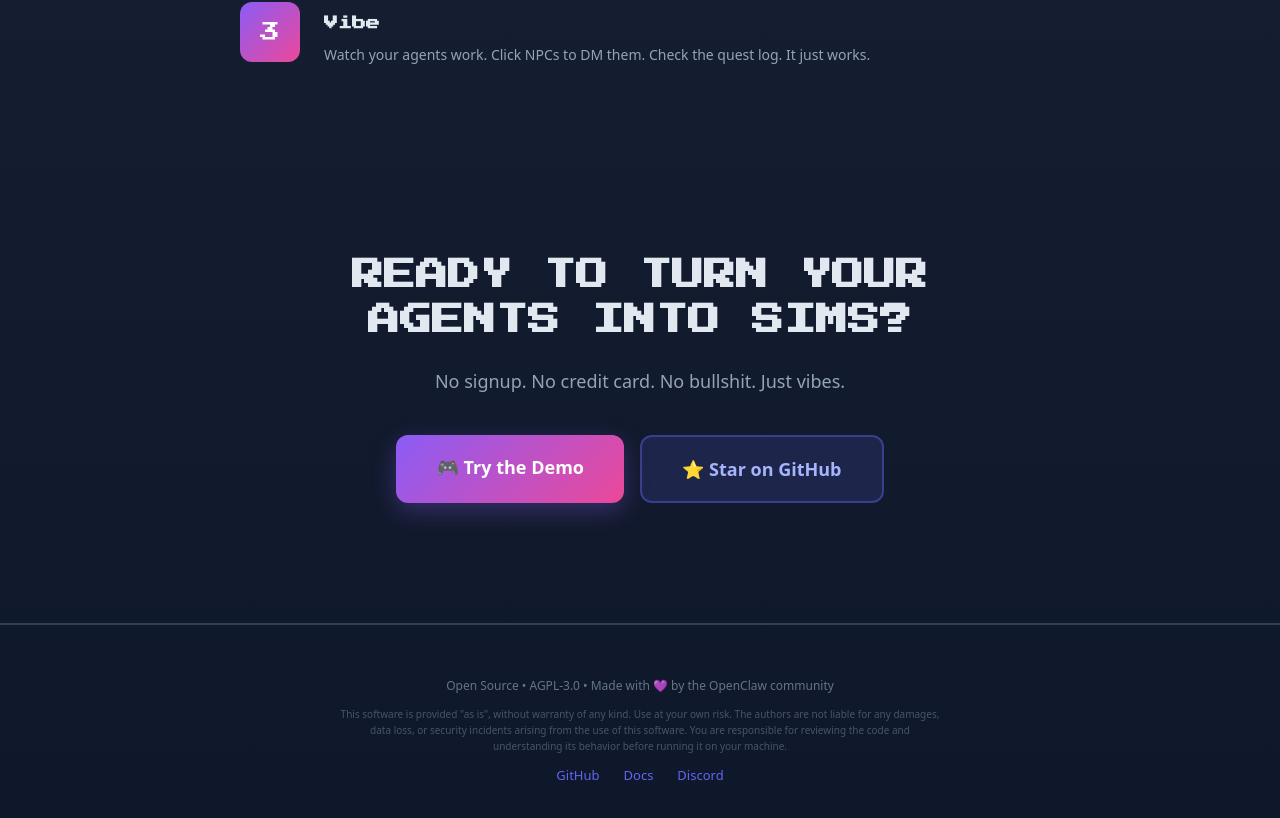
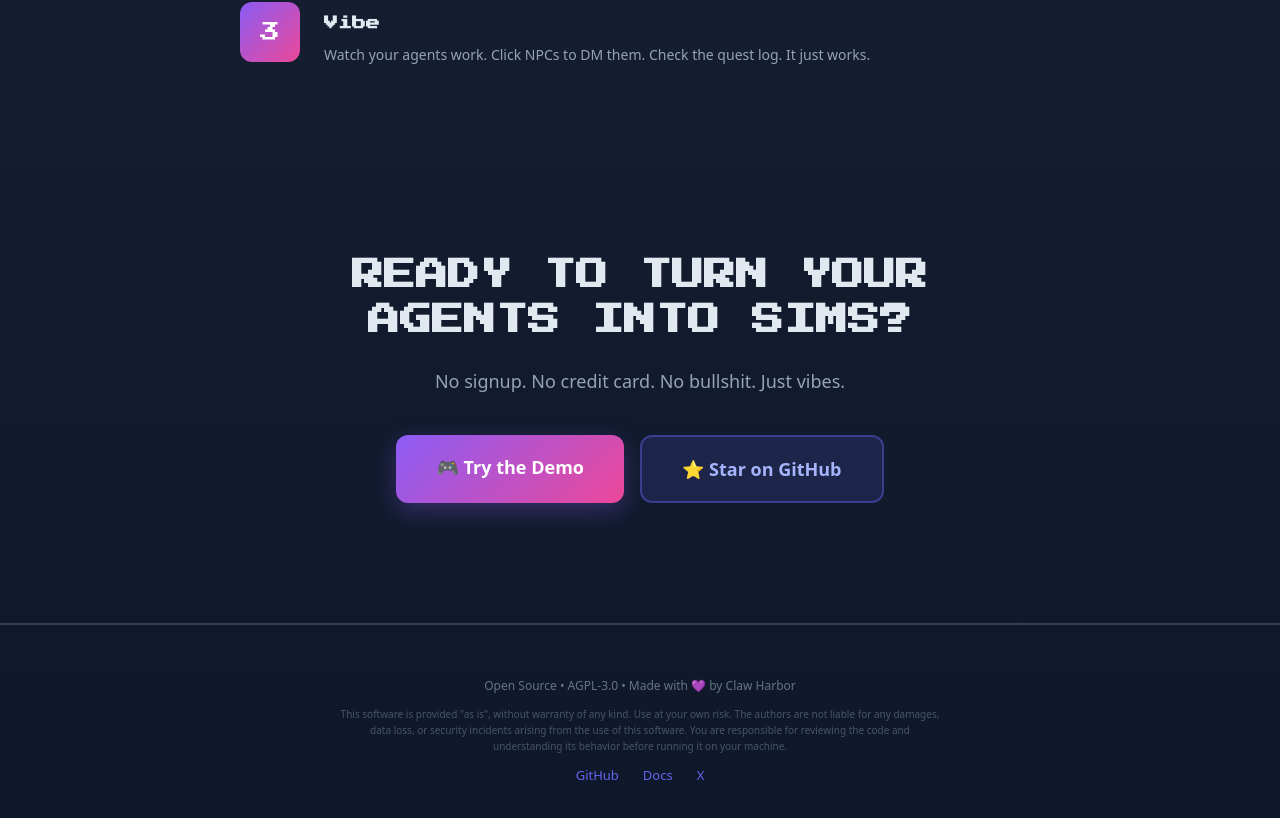
Before and after one commit to clawharbor/clawharbor, a Next.js app: page /landing in a window 1280 px wide. Shown: the part 3518-4336 px from the top of the page. Built offline with nearby package versions, Linux system fonts and the light colour scheme; no server answers.

Commit message:
Update page.tsx

```diff
--- a/app/landing/page.tsx
+++ b/app/landing/page.tsx
@@ -701,7 +701,7 @@ export default function LandingPage() {
           color: theme.textDim,
           marginBottom: 12,
         }}>
-          Open Source • AGPL-3.0 • Made with 💜 by the OpenClaw community
+          Open Source • AGPL-3.0 • Made with 💜 by Claw Harbor
         </p>
         <p style={{
           fontSize: 10,
@@ -724,8 +724,8 @@ export default function LandingPage() {
           <a href="https://docs.openclaw.ai" style={{ color: theme.accent, textDecoration: 'none' }}>
             Docs
           </a>
-          <a href="https://openclaw.ai/discord" style={{ color: theme.accent, textDecoration: 'none' }}>
-            Discord
+          <a href="https://x.com/clawharbor" style={{ color: theme.accent, textDecoration: 'none' }}>
+            X
           </a>
         </div>
       </div>
```
